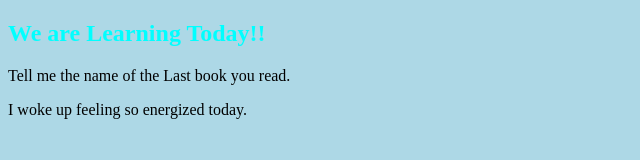
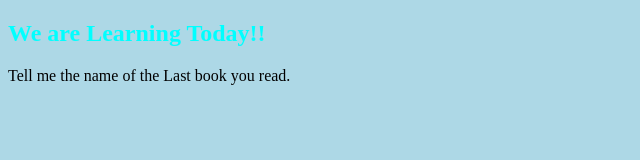
Before and after one commit to nzehenry75/Tesco-Project, a plain HTML site: page index.html in a window 1280 px wide. Shown: the whole page, without its empty margins (0-640 px from the left). Drawn offline with Linux system fonts and the light colour scheme.

Commit message:
Corrected my error

```diff
--- a/index.html
+++ b/index.html
@@ -7,6 +7,5 @@
     <body>
         <h2>We are Learning Today!!</h2>
         <p>Tell me the name of the Last book you read.</p>
-        <p>I woke up feeling so energized today.</p>
     </body>
 </html>
```
